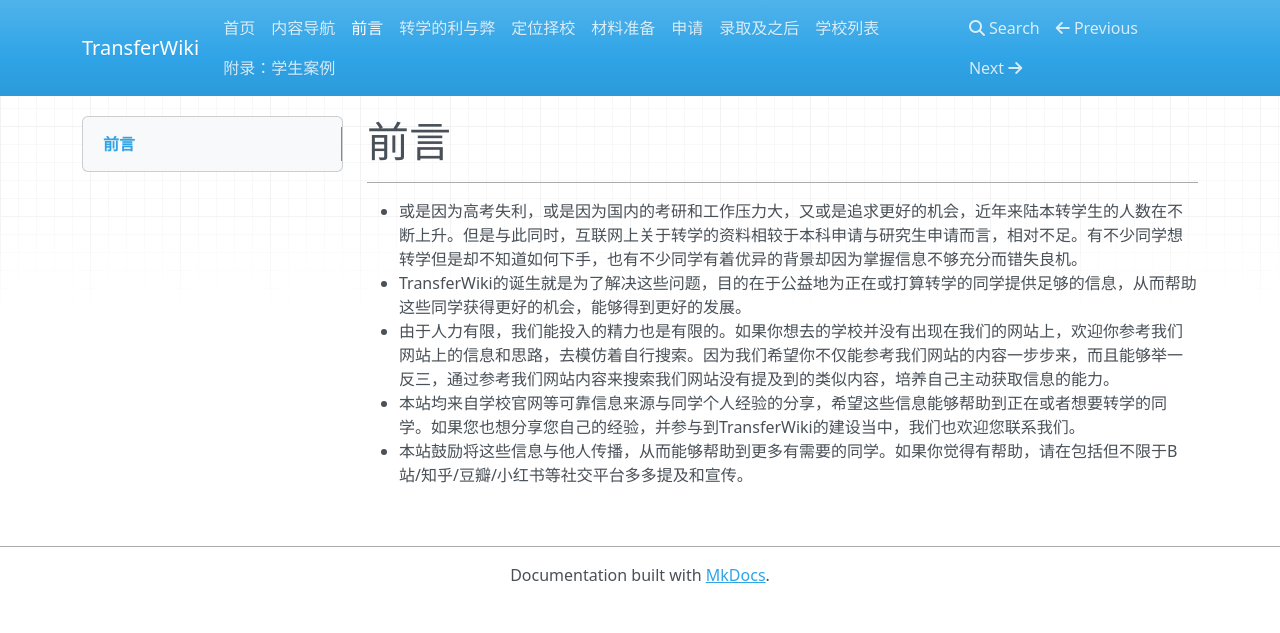
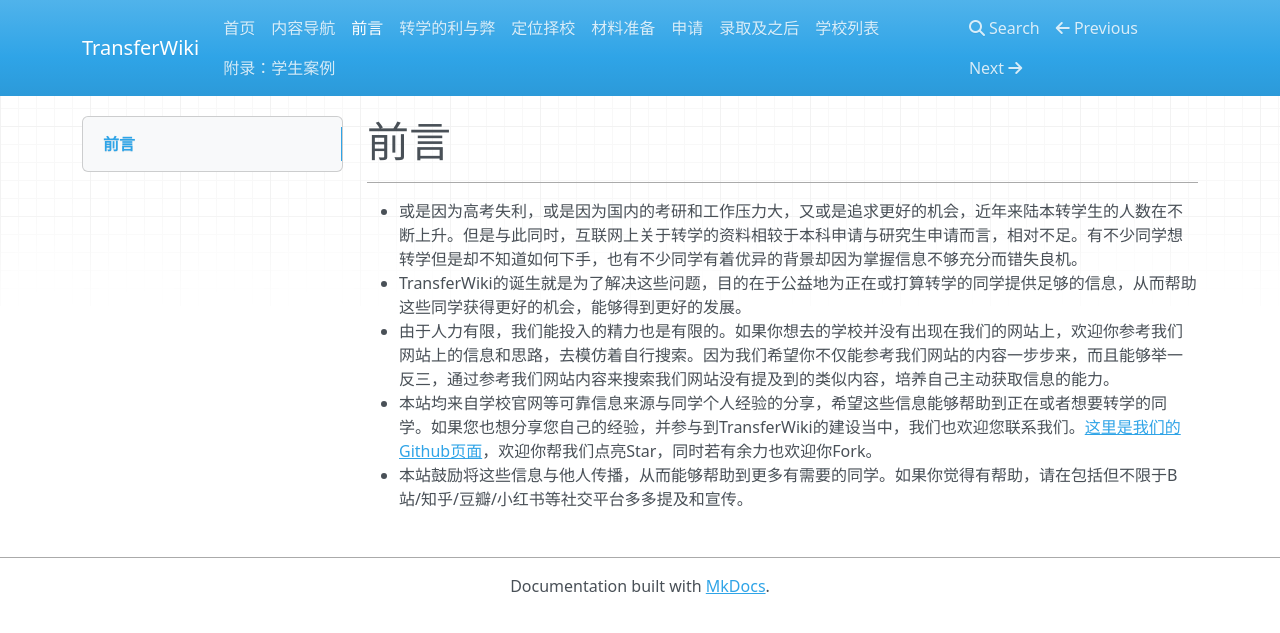
Before and after one commit to SihanXU/TransferWiki, an MkDocs documentation site: the page built from docs/intro.md, in a window 1280 px wide. Shown: the top 633 px of the page. Built offline with MkDocs 1.6.1, drawn with Linux system fonts in a browser that asks for light colours; nearby versions of some CDN libraries.

Commit message:
Update intro.md

```diff
--- a/docs/intro.md
+++ b/docs/intro.md
@@ -5,5 +5,5 @@
 - 或是因为高考失利，或是因为国内的考研和工作压力大，又或是追求更好的机会，近年来陆本转学生的人数在不断上升。但是与此同时，互联网上关于转学的资料相较于本科申请与研究生申请而言，相对不足。有不少同学想转学但是却不知道如何下手，也有不少同学有着优异的背景却因为掌握信息不够充分而错失良机。
 - TransferWiki的诞生就是为了解决这些问题，目的在于公益地为正在或打算转学的同学提供足够的信息，从而帮助这些同学获得更好的机会，能够得到更好的发展。
 - 由于人力有限，我们能投入的精力也是有限的。如果你想去的学校并没有出现在我们的网站上，欢迎你参考我们网站上的信息和思路，去模仿着自行搜索。因为我们希望你不仅能参考我们网站的内容一步步来，而且能够举一反三，通过参考我们网站内容来搜索我们网站没有提及到的类似内容，培养自己主动获取信息的能力。
-- 本站均来自学校官网等可靠信息来源与同学个人经验的分享，希望这些信息能够帮助到正在或者想要转学的同学。如果您也想分享您自己的经验，并参与到TransferWiki的建设当中，我们也欢迎您联系我们。
+- 本站均来自学校官网等可靠信息来源与同学个人经验的分享，希望这些信息能够帮助到正在或者想要转学的同学。如果您也想分享您自己的经验，并参与到TransferWiki的建设当中，我们也欢迎您联系我们。[这里是我们的Github页面](https://github.com/SihanXU/TransferWiki)，欢迎你帮我们点亮Star，同时若有余力也欢迎你Fork。
 - 本站鼓励将这些信息与他人传播，从而能够帮助到更多有需要的同学。如果你觉得有帮助，请在包括但不限于B站/知乎/豆瓣/小红书等社交平台多多提及和宣传。
```
